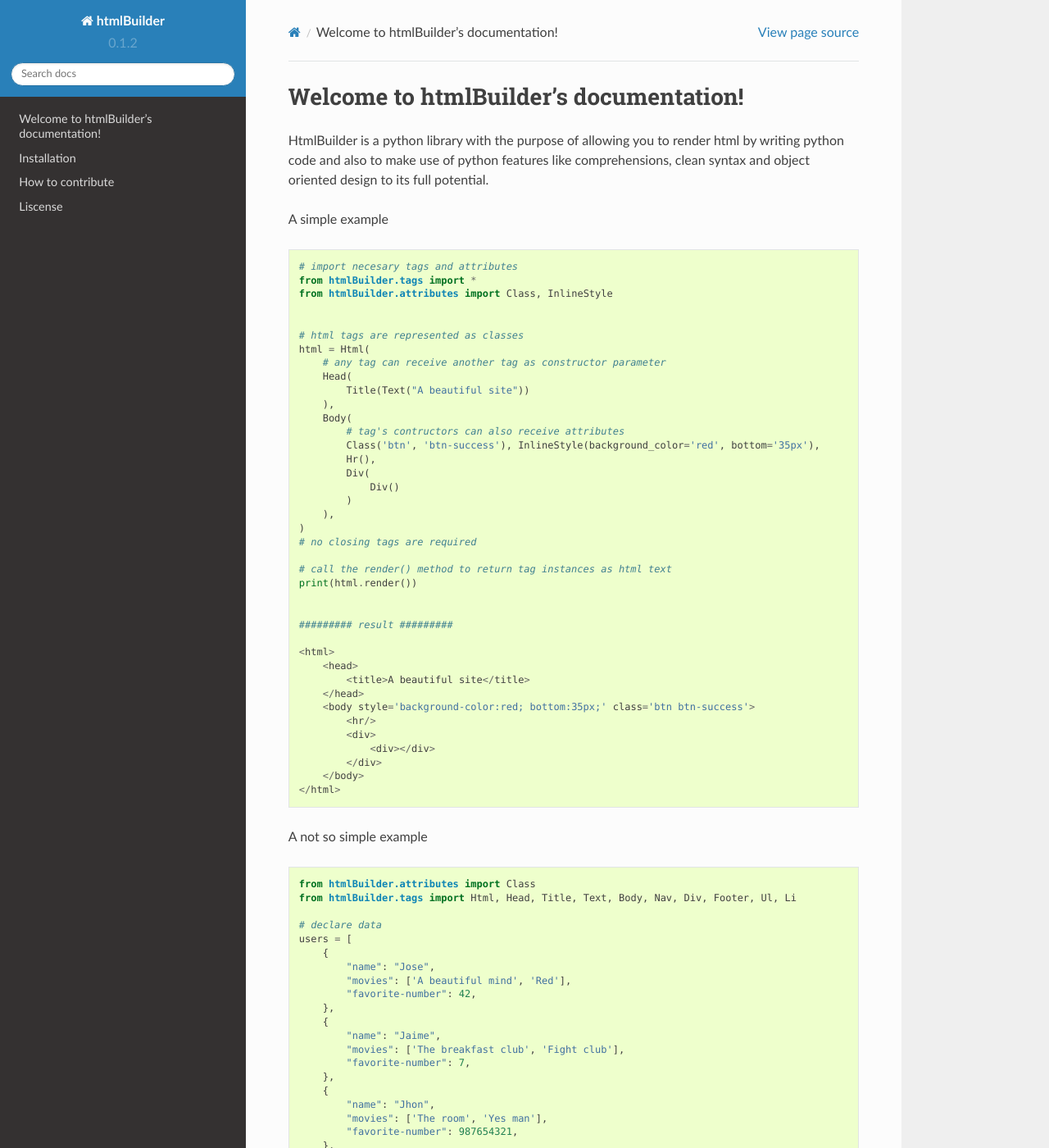
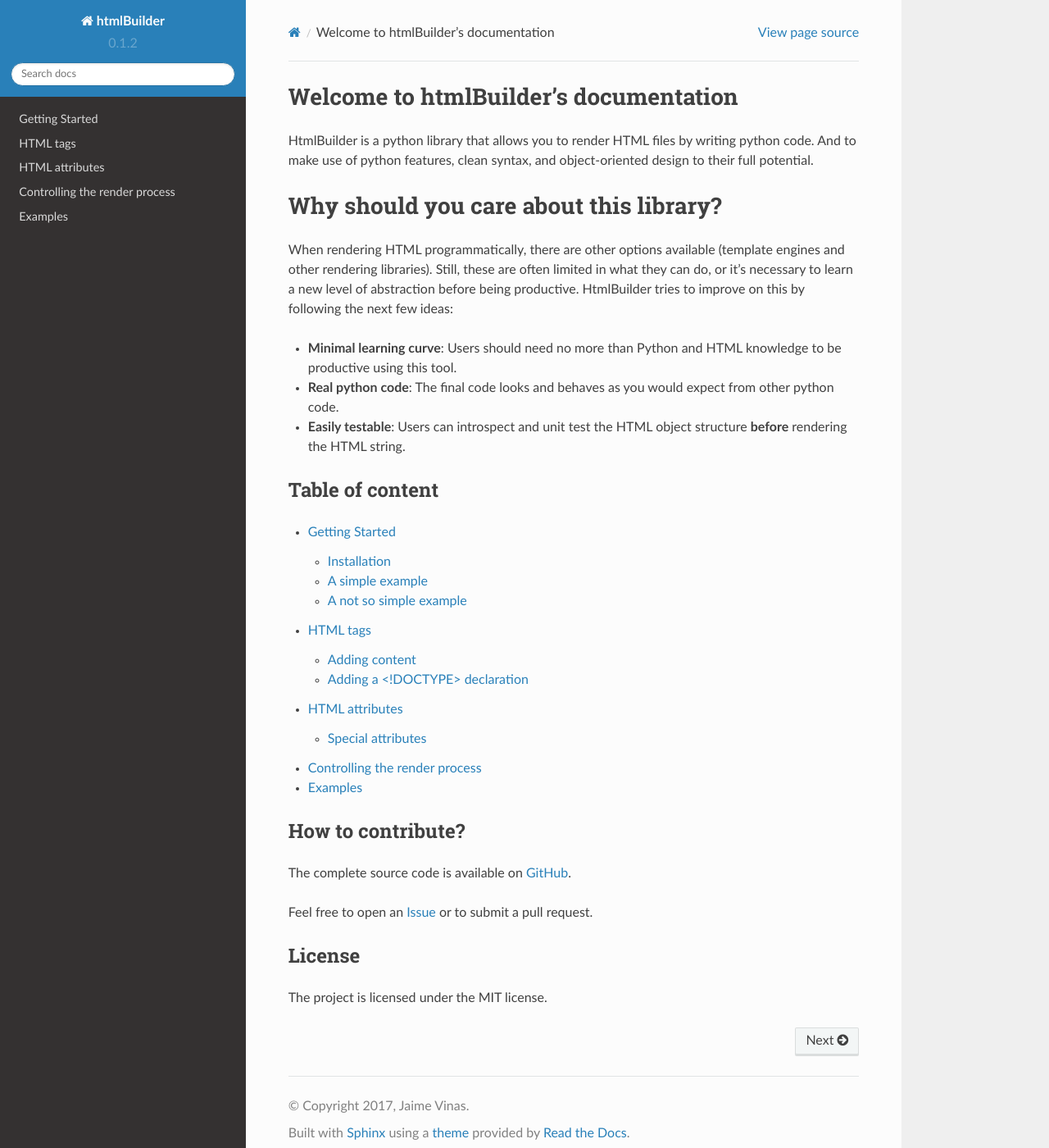
Before and after one commit to jaimevp54/htmlBuilder, a Sphinx documentation site: the page built from docs/index.rst, in a window 1280 px wide and 1400 px high. Shown: the whole window at 82% size. Built offline with Sphinx 7.4.7 and the Read the Docs theme 2.0.0, drawn with Linux system fonts in a browser that asks for light colours; some of the changed text lies outside the part shown.

Commit message:
Updated readthedocs documentation

```diff
--- /dev/null
+++ b/docs/attributes.rst
@@ -0,0 +1,65 @@
+HTML attributes
+***************
+Each HTML attribute has a corresponding class defined in the ``htmlBuilder.attributes`` module. These can be used when initializing ``htmlBuilder.tags.HtmlTag`` instances.
+
+.. code:: python
+
+    from htmlBuilder.tags import Div
+    from htmlBuilder.attributes import Id, Class
+
+    html = Div([Id('main-div'), Class('pretty')])
+    print(html.render())
+
+.. code:: html
+
+    <div id='main-div' class='pretty'></div>
+
+Every ``HtmlTag`` is initialized with zero or more. If it receives one or more parameters, then the first must be a python iterable with zero or more ``HtmlTagAttribute`` instances.
+
+.. note::
+    Attribute class names are created by "camel casing" their corresponding HTML names. This process is done by uppercasing each letter after a hyphen(-) and then removing each of the hyphens. E.g.
+       - ``class`` -> ``Class``
+       - ``id`` -> ``Id``
+       - ``accept-charset`` -> ``AcceptCharset``
+       - ``onkeypress`` -> ``Onkeypress``
+
+Special attributes
+==================
+Users can initialize all ``HtmlTagAttribute`` classes by passing a single ``str`` parameter with that attribute's value. Also, there are some frequently used attributes with more support.
+
+``style``
+---------
+This attribute can use keyword arguments to define each CSS property. Both of the following objects render the same HTML.
+
+.. note::
+   All of the following examples in this page will exclude the following lines unless specified otherwise
+    - ``from htmlBuilder.tags import *``
+    - ``from htmlBuilder.attributes import *``
+    - ``print(html.render())``
+
+.. code:: python
+
+    # Both objects represent the same html
+    # <div style='color: white; background_color: black'>Hello World</div>
+
+    Div([Style(color="white", background_color="black")], "Hello World")
+
+    Div([Style("color: white; background-color: black")], "Hello World")
+
+.. note::
+    Notice that when using keyword arguments to initialize a ``Style`` instance, the CSS property name is constructed by replacing ``_`` with ``-``.
+
+``data-*``
+----------
+Users can handle ``data-*`` attributes using the ``htmlBuilder.attributes.Data_`` class which expects a ``name`` and a ``value`` its  ``__init__`` first and second parameters respectively.
+
+When rendered, the attribute name is constructed by appending the string ``"data-"`` with the given ``name``.
+
+.. code:: python
+
+    # Both objects represent the same html
+    # <div data-message='Hello World'></div>
+
+    Div([Data_("message", "Hello World")])
+
+    Div([Data_(name="message", value="Hello World")])
--- a/docs/conf.py
+++ b/docs/conf.py
@@ -33,7 +33,8 @@
 # ones.
 extensions = ['sphinx.ext.autodoc',
     'sphinx.ext.coverage',
-    'sphinx.ext.githubpages']
+    'sphinx.ext.githubpages',
+    ]
 
 # Add any paths that contain templates here, relative to this directory.
 templates_path = ['_templates']
--- /dev/null
+++ b/docs/examples.rst
@@ -0,0 +1,5 @@
+Examples
+********
+``htmlBuilder`` is designed to let users apply all of their python knowledge when constructing HTML. That is why other than understanding the basics of this library, the best learning tools will be those focused on `Python <http://www.python.org>`_ itself.
+
+This page contains a list of use-cases and examples that may be useful to readers.
--- /dev/null
+++ b/docs/getting-started.rst
@@ -0,0 +1,161 @@
+Getting Started
+###############
+
+Installation
+************
+
+.. code:: bash
+
+    pip install htmlBuilder
+
+.. note::
+    Python 3.6 or later is required
+
+A simple example
+****************
+.. code:: python
+
+    # import necessary tags and attributes
+    from htmlBuilder.tags import *
+    from htmlBuilder.attributes import Class, Style as InlineStyle
+
+    # html tags are represented by classes
+    html = Html([],
+        # any tag can receive another tag as constructor parameter
+        Head([],
+            Title([], "A beautiful site")
+        ),
+        Body([Class('btn btn-success'), InlineStyle(background_color='red', bottom='35px')],
+            Hr(),
+            Div([],
+                Div()
+            )
+        )
+    )
+    # no closing tags are required
+
+    # call the render() method to return tag instances as html text
+    print(html.render(pretty=True))
+
+Output:
+
+.. code:: html
+
+    <html>
+      <head>
+        <title>
+          A beautiful site
+        </title>
+      </head>
+      <body class='btn btn-success' style='background-color: red; bottom: 35px'>
+        <hr/>
+        <div>
+          <div></div>
+        </div>
+      </body>
+    </html>
+
+A not so simple example
+***********************
+.. code:: python
+
+    from htmlBuilder.attributes import Class
+    from htmlBuilder.tags import Html, Head, Title, Body, Nav, Div, Footer, Ul, Li
+
+    users = [ # declare data
+        {
+            "name": "Jose",
+            "movies": ['A beautiful mind', 'Red'],
+            "favorite-number": 42,
+        },
+        {
+            "name": "Jaime",
+            "movies": ['The breakfast club', 'Fight club'],
+            "favorite-number": 7,
+        },
+        {
+            "name": "Jhon",
+            "movies": ['The room', 'Yes man'],
+            "favorite-number": 987654321,
+        },
+    ]
+
+    # functions can be used to handle recurring tag structures
+    def my_custom_nav():
+        # these functions can return a tag or a list of tags ( [tag1,tag2,tag3] )
+        return Nav([Class("nav pretty")],
+            Div([], "A beautiful NavBar")
+        )
+
+    html = Html([],
+        Head([],
+            Title([], "An awesome site")
+        ),
+        Body([],
+            my_custom_nav(), # calling previously defined function
+            [Div([Class(f"user-{user['name'].lower()}")],
+                Div([], user['name']),
+                Ul([],
+                    [Li([], movie) for movie in user["movies"]] # list comprehensions can be used to easily render multiple tags
+                ) if user['favorite-number'] < 100 else "Favorite number is too high" # python's ternary operation is allowed too
+            ) for user in users],
+            Footer([], "My Footer"),
+        )
+    )
+
+    print(html.render(pretty=True, doctype=True)) # pass doctype=True to add a document declaration
+
+Output:
+
+.. code:: html
+
+    <!DOCTYPE html>
+    <html>
+      <head>
+        <title>
+          An awesome site
+        </title>
+      </head>
+      <body>
+        <nav class='nav pretty'>
+          <div>
+            A beautiful NavBar
+          </div>
+        </nav>
+        <div class='user-jose'>
+          <div>
+            Jose
+          </div>
+          <ul>
+            <li>
+              A beautiful mind
+            </li>
+            <li>
+              Red
+            </li>
+          </ul>
+        </div>
+        <div class='user-jaime'>
+          <div>
+            Jaime
+          </div>
+          <ul>
+            <li>
+              The breakfast club
+            </li>
+            <li>
+              Fight club
+            </li>
+          </ul>
+        </div>
+        <div class='user-jhon'>
+          <div>
+            Jhon
+          </div>
+          Favorite number is too high
+        </div>
+        <footer>
+          My Footer
+        </footer>
+      </body>
+    </html>
--- a/docs/index.rst
+++ b/docs/index.rst
@@ -1,161 +1,34 @@
-.. htmlBuilder documentation master file, created by
-   sphinx-quickstart on Fri Jul  7 18:16:41 2017.
-   You can adapt this file completely to your liking, but it should at least
-   contain the root `toctree` directive.
+Welcome to htmlBuilder's documentation
+***************************************
 
-Welcome to htmlBuilder's documentation!
----------------------------------------
-HtmlBuilder is a python library with the purpose of allowing you to render html by writing python code and also to make use of python features like comprehensions, clean syntax  and object oriented design to its full potential.
+HtmlBuilder is a python library that allows you to render HTML files by writing python code. And to make use of python features, clean syntax, and object-oriented design to their full potential.
 
-A simple example ::
+Why should you care about this library?
+***************************************
 
-    # import necesary tags and attributes
-    from htmlBuilder.tags import *
-    from htmlBuilder.attributes import Class, InlineStyle
+When rendering HTML programmatically, there are other options available (template engines and other rendering libraries). Still, these are often limited in what they can do, or it's necessary to learn a new level of abstraction before being productive. HtmlBuilder tries to improve on this by following the next few ideas:
 
+- **Minimal learning curve**: Users should need no more than  Python and HTML knowledge to be productive using this tool.
+- **Real python code**: The final code looks and behaves as you would expect from other python code.
+- **Easily testable**: Users can introspect and unit test the HTML object structure **before** rendering the HTML string.
 
-    # html tags are represented as classes
-    html = Html(
-        # any tag can receive another tag as constructor parameter
-        Head(
-            Title(Text("A beautiful site"))
-        ),
-        Body(
-            # tag's contructors can also receive attributes
-            Class('btn', 'btn-success'), InlineStyle(background_color='red', bottom='35px'),
-            Hr(),
-            Div(
-                Div()
-            )
-        ),
-    )
-    # no closing tags are required
+Table of content
+----------------
+.. toctree::
+   :maxdepth: 2
 
-    # call the render() method to return tag instances as html text
-    print(html.render())
+   getting-started
+   tags
+   attributes
+   output-format
+   examples
 
-
-    ######### result #########
-
-    <html>
-        <head>
-            <title>A beautiful site</title>
-        </head>
-        <body style='background-color:red; bottom:35px;' class='btn btn-success'>
-            <hr/>
-            <div>
-                <div></div>
-            </div>
-        </body>
-    </html>
-
-A not so simple example ::
-
-    from htmlBuilder.attributes import Class
-    from htmlBuilder.tags import Html, Head, Title, Text, Body, Nav, Div, Footer, Ul, Li
-
-    # declare data
-    users = [
-        {
-            "name": "Jose",
-            "movies": ['A beautiful mind', 'Red'],
-            "favorite-number": 42,
-        },
-        {
-            "name": "Jaime",
-            "movies": ['The breakfast club', 'Fight club'],
-            "favorite-number": 7,
-        },
-        {
-            "name": "Jhon",
-            "movies": ['The room', 'Yes man'],
-            "favorite-number": 987654321,
-        },
-    ]
-
-
-    # functions can be used to handle recurring tag structures
-    def my_custom_nav():
-
-        # these functions can return a tag or a list of tags ( [tag1,tag2,tag3] )
-        return Nav(
-            Class("nav pretty"),
-            Div(Text("A beautiful NavBar"))
-        )
-
-
-    html = Html(
-        Head(
-            Title(Text("An awesome site"))
-        ),
-        Body(
-
-            my_custom_nav(), # calling previously defined function
-            [Div(
-                Class(f"user-{user['name'].lower()}"), # string formating can be used to handle dinamic data
-                Div(Text(user['name'])),
-                Ul(
-                    [Li(Text(movie)) for movie in user["movies"]] # list comprehensions can be used to easily render multiple tags
-                ) if user['favorite-number'] < 100 else Text("Favorite number is too high") # python's ternary operation is allowed too
-            ) for user in users],
-            Footer(Text("My Footer")),
-        )
-    )
-
-    print(html.render())
-
-
-    ######### result #########
-
-    # <html>
-    # <head><title>An awesome site</title></head>
-    # <body>
-    # <nav class='nav pretty'>
-    #     <div>A beautiful NavBar</div>
-    # </nav>
-    # <div class='user-jose'>
-    #     <div>Jose</div>
-    #     <ul>
-    #         <li>A beautiful mind</li>
-    #         <li>Red</li>
-    #     </ul>
-    # </div>
-    # <div class='user-jaime'>
-    #     <div>Jaime</div>
-    #     <ul>
-    #         <li>The breakfast club</li>
-    #         <li>Fight club</li>
-    #     </ul>
-    # </div>
-    # <div class='user-jhon'>
-    #     <div>Jhon</div>
-    #     Favorite number is too high
-    # </div>
-    # <footer>My Footer</footer>
-    # </body>
-    # </html>
-
-Wait! ... Maybe that was too much as an starting example, but that was a bit of what htmlBuilder is capable of doing.
-
-Other features include
- - **Type safe tag rendering**: By default htmlBuilder validates that tags and attributes are used within valid parent tags.(for example an li can't be created outside an ul or ol tag)
-
-For more detailed information checkout the `Source Code <www.github.com/jaimevp54/htmlBuilder>`
-
-
-Installation
-------------
-Python 3.6 or higher is required to use htmlBuilder. If you meet this requirement just run ::
-
-    pip install htmlbuilder
-
-How to contribute
------------------
-
+How to contribute?
+------------------
 The complete source code is available on `GitHub <www.github.com/jaimevp54/htmlBuilder>`_.
 
 Feel free to open an `Issue <www.github.com/jaimevp54/htmlBuilder/issues>`_ or to submit a pull request.
 
-Liscense
+License
 --------
 The project is licensed under the MIT license.
--- /dev/null
+++ b/docs/tags.rst
@@ -0,0 +1,86 @@
+HTML tags
+*********
+
+Each HTML element type has a corresponding class defined in the ``htmlBuilder.tags`` module.
+
+.. code:: python
+
+    from htmlBuilder.tags import Div
+
+    html = Div()
+    print(html.render())
+
+.. code:: html
+
+    <div></div>
+
+As you can see in the previous example, the ``Div`` instance has a ``render()`` method which returns a string with the resulting HTML. This is true for all HTML elements defined within ``htmlBuilder.tags``.
+
+Adding content
+==============
+We'll continue by adding some text content into our HTML element.
+
+.. code:: python
+
+    from htmlBuilder.tags import Div, Span
+
+    html = Div([], "Hello world")
+    print(html.render())
+
+    html = Div([], Span())
+    print(html.render())
+
+.. code:: html
+
+   <div>Hello world</div>
+   <div><span></span></div>
+
+When initializing a HTML element the first argument must be a ``list``, ``tuple`` or iterable containing any number of ``htmlBuilder.attributes.HtmlTagAttribute`` instances (see :doc:`attributes` for more details). Then, zero or more ``htmlBuilder.tags.HtmlTag``, ``str`` or iterable instance objects as the element's content. That means that all of the following are valid and will render the same HTML:
+
+.. note::
+   All of the following examples in this page will exclude the following lines unless specified otherwise
+    - ``from htmlBuilder.tags import *``
+    - ``print(html.render())``
+
+.. code:: python
+
+    # All of the following will render:
+    # '<ul><li></li><li></li></ul>'
+
+    Ul([],
+        Li(),
+        Li(),
+    )
+
+    Ul([], [
+        Li(),
+        Li(),
+    ])
+
+    Ul([],
+        Li(),
+        [Li()],
+    )
+
+    Ul([], (Li() for _ in range(2)))
+
+    #Any level of nesting is allowed when passing an iterable. So this is also valid:
+    Ul([], [[[[Li(), Li()]]]])
+
+Adding a <!DOCTYPE> declaration
+===============================
+HTML documents should declare their type for browsers to know what to expect. So all HTML documents should start with a ``<!DOCTYPE>`` declaration.
+
+Users can pass the ``doctype=True`` option to the ``render()`` method to handle this.
+
+.. code:: python
+
+    html = Div()
+    print(html.render(doctype=True, pretty=True))
+
+.. code:: html
+
+    <!DOCTYPE html>
+    <div></div>
+
+For information on how to control the render process and the ``pretty=True`` option, see :doc:`output-format`.
```
Also changed, not shown: README.md (+66 -66 lines), docs/output-format.rst (added, +54 -0 lines).
